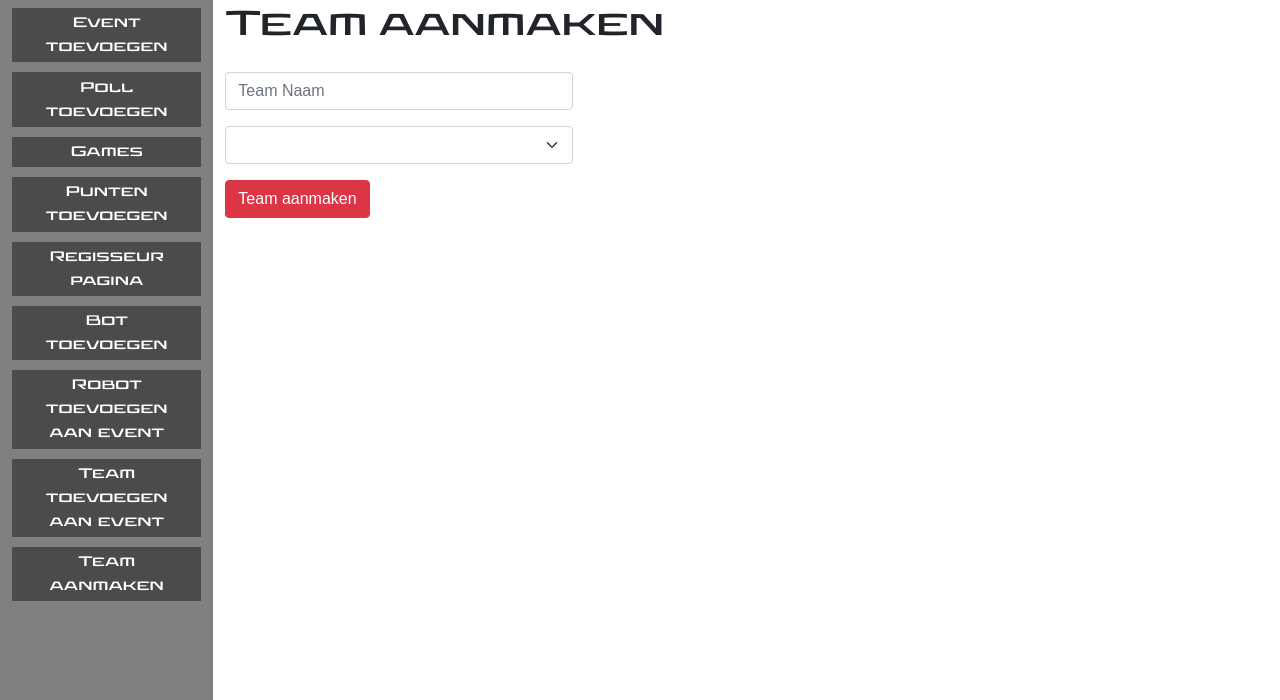
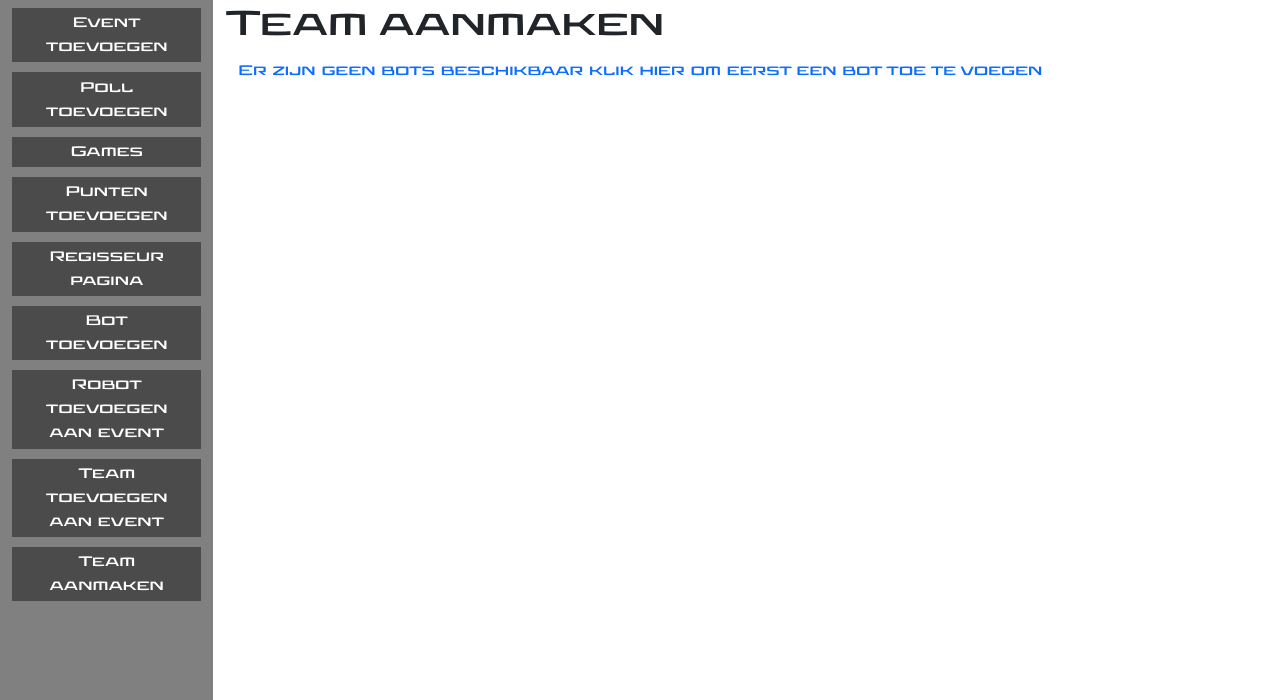
Before and after one commit to DelanoKoster1/Battle-Bot-interface, a PHP site: page /pages/admin.php?createTeam in a window 1280 px wide. Shown: the part 100-800 px from the top of the page. Run offline with PHP 8.4, Linux system fonts and the light colour scheme; the visitor is signed in with stand-in values (Sample User, id 1); data comes from the database, SQL or seed files in the repository; lists and menus that the app fills with data are empty; some libraries are stand-ins or nearby versions.

Commit message:
made link display to add a bot when there are no bots available

```diff
--- a/components/admin/createTeam.php
+++ b/components/admin/createTeam.php
@@ -6,20 +6,14 @@ if (!$results) {
     header("location: ../components/error.php");
 }
 
-// if() {
-//     echo "niet nul";
-
-// } else {
-//     echo "geen bots";
-// }
+if ($results == 1) {
+    echo '<div> <a class="text-decoration-none nav-link" href="admin.php?bot">Er zijn geen bots beschikbaar klik hier om eerst een bot toe te voegen</a></div>';
+} else {
+    echo "Kies een bot";
 ?>
-
 <form action="<?= htmlentities($_SERVER['PHP_SELF']); ?>" method="POST" enctype="multipart/form-data">
     <div class="col-4">
         <input class="form-control mt-3" placeholder="Team Naam" name="teamName" id="teamName" type="text">
-
-        <!-- if zero bots er zijn geen beschivbare bots maak eerst bot aanklik hier hoer -->
-
         <select class="form-select mt-3" name="bots" id="bots">
             <?php
             $ids = $results["bot.id"];
@@ -38,3 +32,6 @@ if (!$results) {
         <input class="btn btn-danger mt-3" type="submit" id="submitTeam" name="submitTeam" value="Team aanmaken">
     </div>
 </form>
+
+<?php
+}
```
